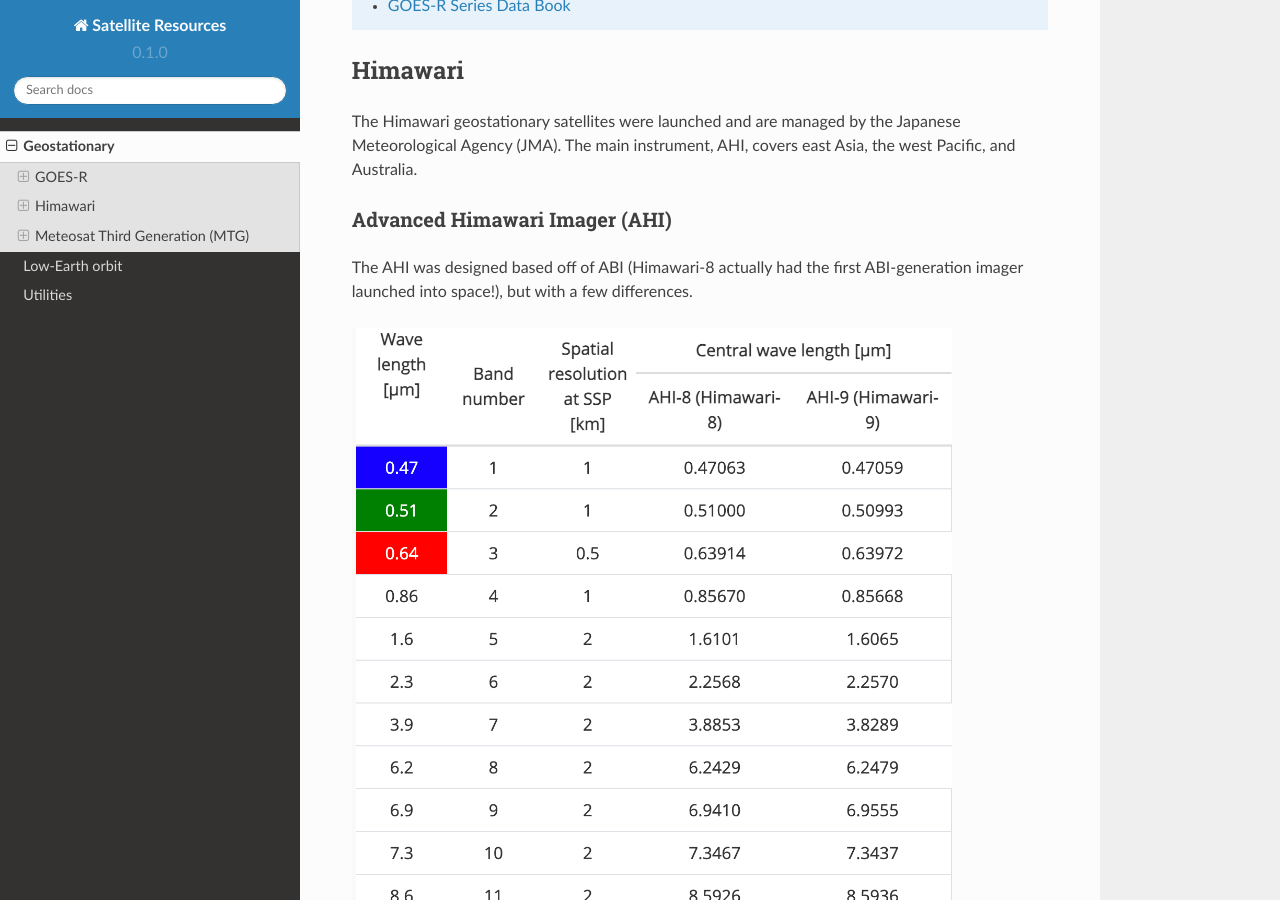
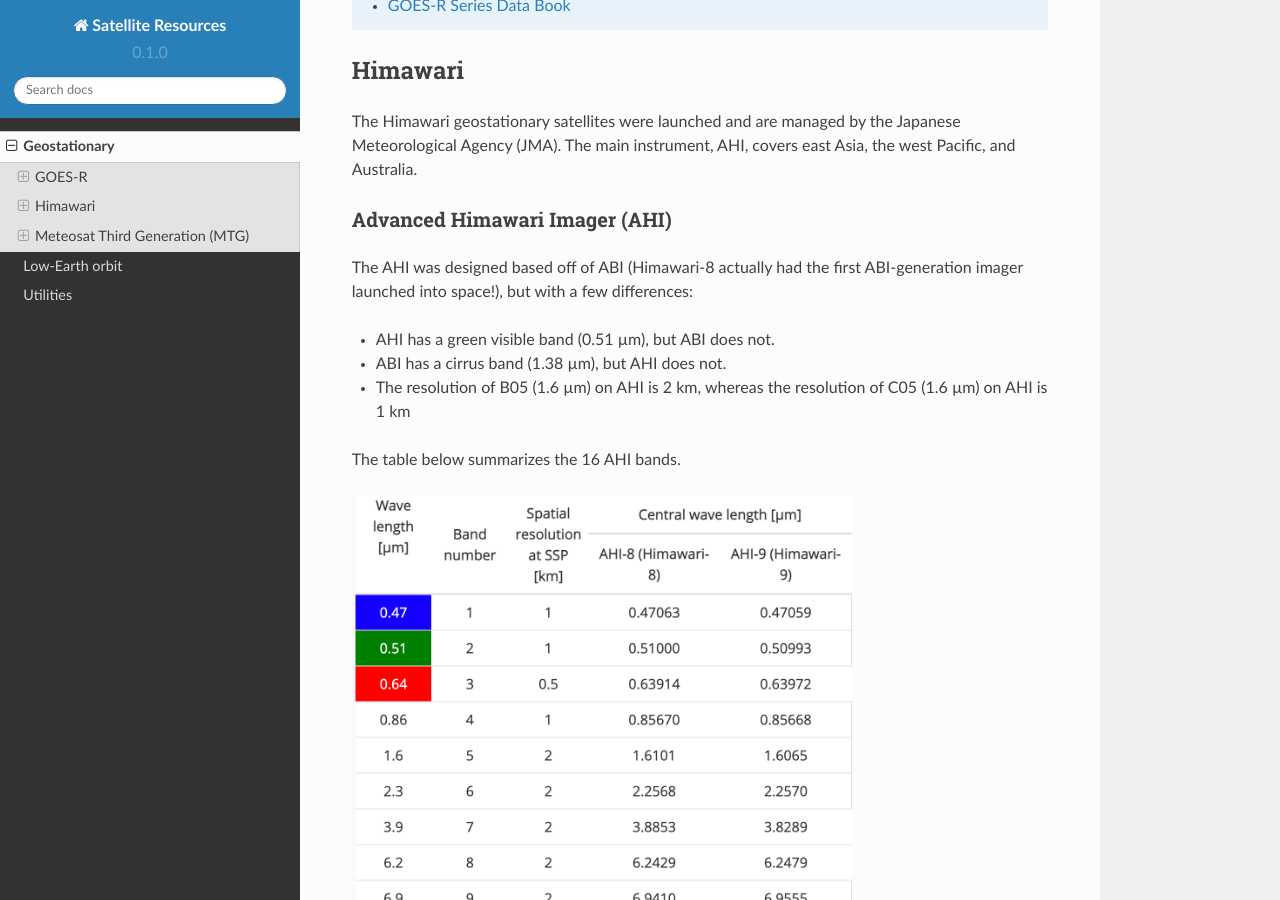
Before and after one commit to jlc248/satellite-resources, a Sphinx documentation site: the page built from docs/source/Geostationary.rst, in a window 1280 px wide and 900 px high, scrolled down 7862 px. Built offline with Sphinx 7.4.7 and the Read the Docs theme 2.0.0, drawn with Linux system fonts in a browser that asks for light colours; pages that are not in the unit, such as notebooks, are missing from menus.

Commit message:
Update Geostationary.rst

```diff
--- a/docs/source/Geostationary.rst
+++ b/docs/source/Geostationary.rst
@@ -258,10 +258,16 @@ The Himawari geostationary satellites were launched and are managed by the Japan
 Advanced Himawari Imager (AHI)
 ~~~~~~~~~~~~~~~~~~~~~~~~~~~~~~
 
-The AHI was designed based off of ABI (Himawari-8 actually had the first ABI-generation imager launched into space!), but with a few differences.
+The AHI was designed based off of ABI (Himawari-8 actually had the first ABI-generation imager launched into space!), but with a few differences:
+
+-  AHI has a green visible band (0.51 µm), but ABI does not.
+-  ABI has a cirrus band (1.38 µm), but AHI does not.
+-  The resolution of B05 (1.6 µm) on AHI is 2 km, whereas the resolution of C05 (1.6 µm) on AHI is 1 km
+
+The table below summarizes the 16 AHI bands.
 
 .. image:: ../_static/images/h9_bands.png
-  :width: 600
+  :width: 500
   :alt: Himawari-9 band table.
 
 Data Access
@@ -322,7 +328,7 @@ Himawari data can be accessed via NOAA's Open Data Dissemination Program (NODD).
     plt.savefig('h9_b13_FD.png',bbox_inches='tight')
 
 ..  image:: ../_static/images/h9_b13_FD.png
-  :width: 600
+  :width: 500
   :alt: Himawari-9 B13 image.
 
 Meteosat Third Generation (MTG)
```
